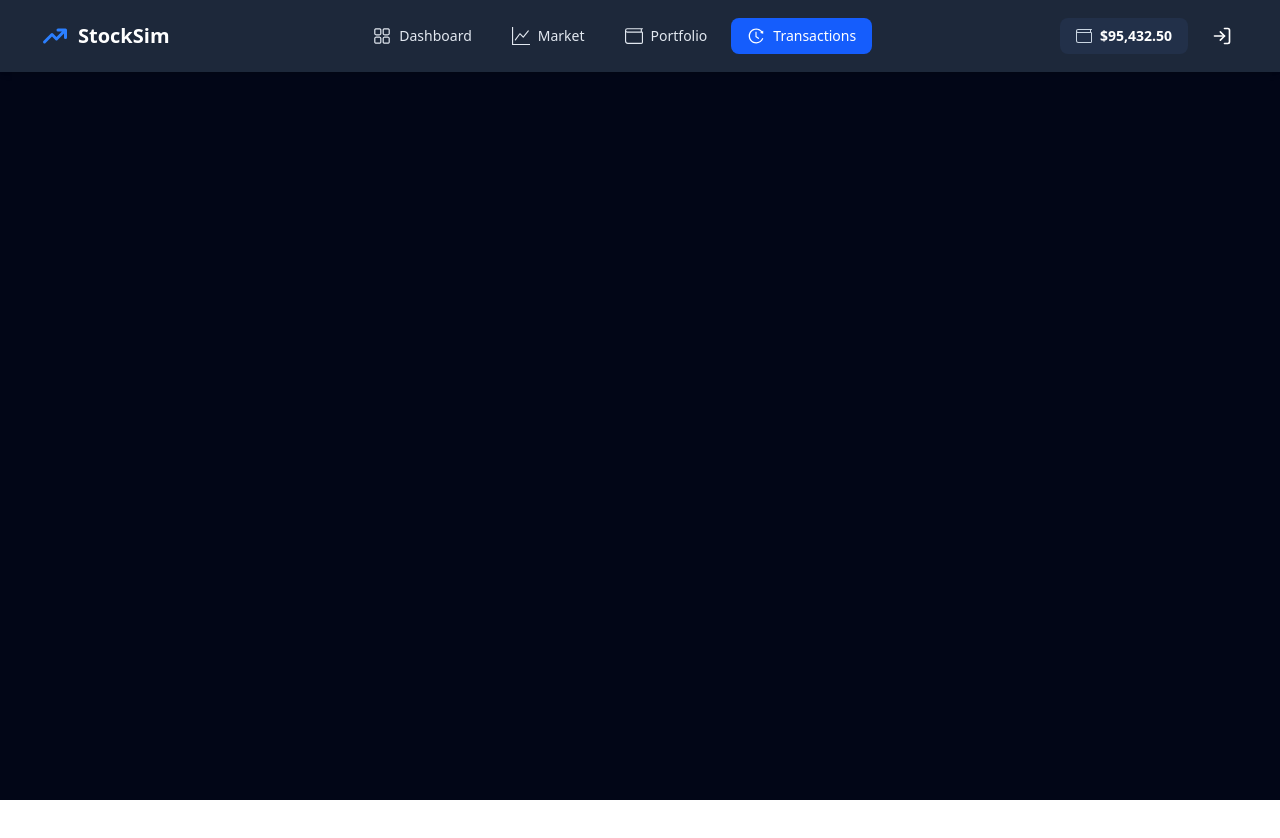
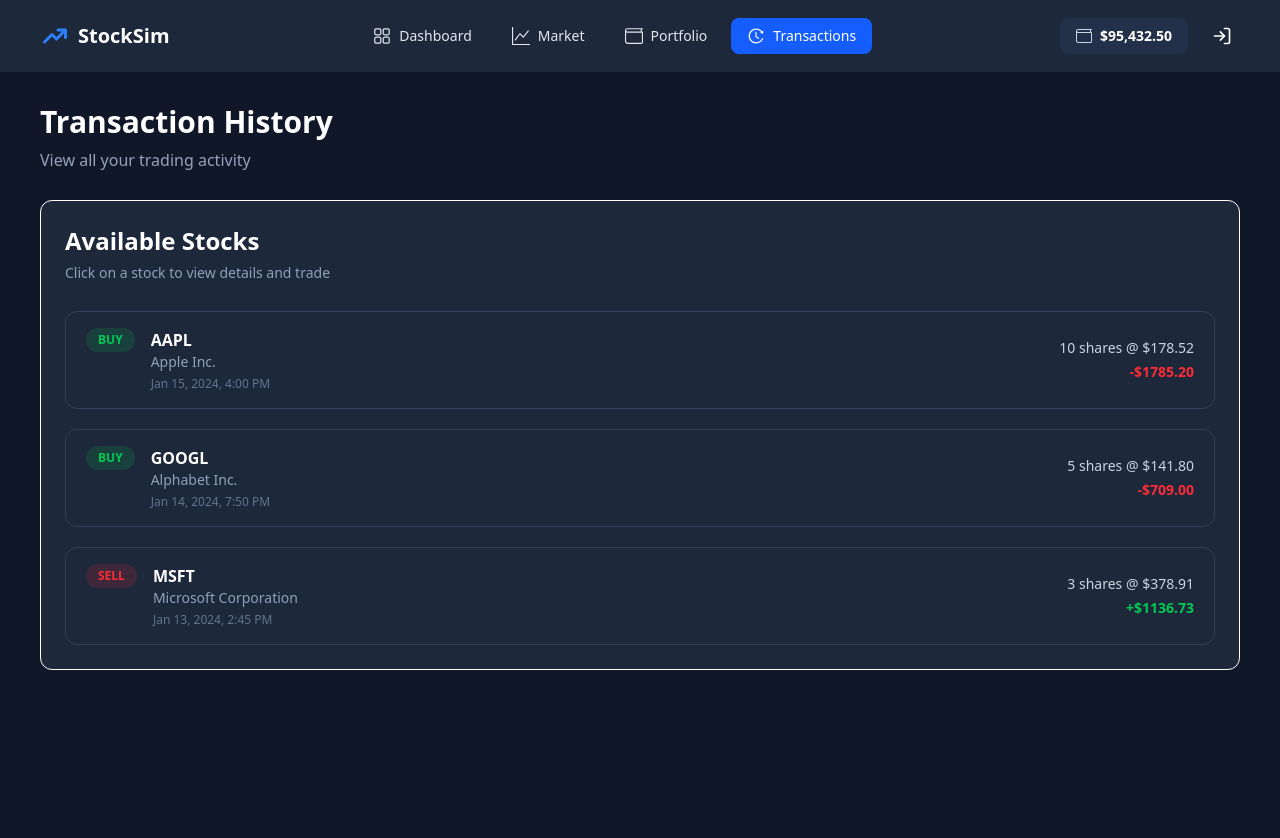
Before and after one commit to nisarg-gadhiya/stock-sim, a React (Vite) app: page /transactions in a window 1280 px wide. Shown: the top 838 px of the page. Before the commit the page ends 800 px from the top, so only its background shows below. Built offline with nearby package versions, Linux system fonts and the light colour scheme.

Commit message:
transaction page pushed

```diff
--- a/src/components/dashboard/RecentTransactions.jsx
+++ b/src/components/dashboard/RecentTransactions.jsx
@@ -5,7 +5,7 @@ import { transactions } from '../../data/transactions'
 const RecentTransactions = () => {
 
   return (
-    <div className='border rounded-lg bg-[#1D283A] p-6 flex flex-col gap-6'>
+    <div className='border rounded-xl bg-[#1D283A] p-6 flex flex-col gap-6'>
         <div className='flex flex-col'>
             <span className='text-2xl font-semibold'>Recent Transactions</span>
             <span className='mt-1.5 text-slate-400 text-sm'>Your latest trading activity</span>
--- a/src/components/market/StockList.jsx
+++ b/src/components/market/StockList.jsx
@@ -5,7 +5,7 @@ import {stocks} from '../../data/stocks'
 const StockList = () => {
   return (
     <div className='border rounded-xl bg-[#1D283A] p-6 flex flex-col gap-6'>
-      <div className='flex flex-col'>
+        <div className='flex flex-col'>
             <span className='text-2xl font-semibold'>Available Stocks</span>
             <span className='mt-1.5 text-slate-400 text-sm'>Click on a stock to view details and trade</span>
         </div>
--- a/src/components/portfolio/HoldingRow.jsx
+++ b/src/components/portfolio/HoldingRow.jsx
@@ -15,9 +15,8 @@ const HoldingRow = ({
     ((currentPrice - avgPrice) / avgPrice) * 100;
 
   return (
-    <div className="flex items-center justify-between px-4 py-3 rounded-xl border border-slate-600 hover:bg-[#24324a] transition-all">
+    <div className="flex items-center justify-between px-4 py-3 rounded-xl border border-slate-600 hover:bg-[#24324a] transition-all duration-400 cursor-pointer">
 
-      {/* Left */}
       <div className="flex flex-col">
         <span className="font-semibold">
           {symbol}
@@ -32,7 +31,6 @@ const HoldingRow = ({
         </span>
       </div>
 
-      {/* Right */}
       <div className="flex flex-col text-right gap-1">
 
         <span className="font-semibold text-slate-300">
--- /dev/null
+++ b/src/components/transactions/TransactionList.jsx
@@ -0,0 +1,29 @@
+import { transactions } from "../../data/transactions";
+import TransactionRow from "./TransactionRow";
+
+const TransactionList = () => {
+  return (
+    <div className="flex flex-col gap-5 border rounded-xl p-6 bg-[#1D283A]">
+
+      <div className='flex flex-col mb-2'>
+        <span className='text-2xl font-semibold'>Available Stocks</span>
+        <span className='mt-1.5 text-slate-400 text-sm'>Click on a stock to view details and trade</span>
+      </div>
+
+      {transactions.map((tx) => (
+        <TransactionRow
+          key={tx.symbol + tx.date}
+          type={tx.type}
+          symbol={tx.symbol}
+          company={tx.company}
+          shares={tx.shares}
+          price={tx.price}
+          date={tx.date}
+        />
+      ))}
+
+    </div>
+  );
+};
+
+export default TransactionList;
--- /dev/null
+++ b/src/components/transactions/TransactionRow.jsx
@@ -0,0 +1,65 @@
+import React from "react";
+
+const TransactionRow = ({
+  type,
+  symbol,
+  company,
+  shares,
+  price,
+  date,
+}) => {
+  const totalAmount = shares * price;
+
+  return (
+    <div className="flex items-center justify-between px-5 py-4 rounded-xl border border-slate-700 bg-[#1D283A] hover:bg-[#24324a] transition-all duration-400 cursor-pointer">
+
+      <div className="flex items-start gap-4">
+
+        <span
+          className={`px-3 py-1 text-xs font-semibold rounded-full
+            ${
+              type === "BUY"
+                ? "bg-green-500/15 text-green-500"
+                : "bg-red-500/15 text-red-500"
+            }`}
+        >
+          {type}
+        </span>
+
+        <div className="flex flex-col">
+          <span className="font-semibold">
+            {symbol}
+          </span>
+
+          <span className="text-sm text-slate-400">
+            {company}
+          </span>
+
+          <span className="text-xs text-slate-500 mt-1">
+            {date}
+          </span>
+        </div>
+      </div>
+
+      <div className="text-right">
+        <p className="text-sm text-slate-300">
+          {shares} shares @ ${price.toFixed(2)}
+        </p>
+
+        <p
+          className={`text-sm font-bold mt-1 ${
+            type === "BUY"
+              ? "text-red-500"
+              : "text-green-500"
+          }`}
+        >
+          {type === "BUY" ? "-" : "+"}$
+          {totalAmount.toFixed(2)}
+        </p>
+      </div>
+
+    </div>
+  );
+};
+
+export default TransactionRow;
--- a/src/data/transactions.js
+++ b/src/data/transactions.js
@@ -1,37 +1,26 @@
 export const transactions = [
   {
+    type: "BUY",
     symbol: "AAPL",
     company: "Apple Inc.",
-    type: "BUY",
-    qty: 10,
+    shares: 10,
     price: 178.52,
+    date: "Jan 15, 2024, 4:00 PM",
   },
   {
+    type: "BUY",
     symbol: "GOOGL",
     company: "Alphabet Inc.",
-    type: "BUY",
-    qty: 5,
-    price: 141.80,
+    shares: 5,
+    price: 141.8,
+    date: "Jan 14, 2024, 7:50 PM",
   },
   {
+    type: "SELL",
     symbol: "MSFT",
     company: "Microsoft Corporation",
-    type: "SELL",
-    qty: 3,
+    shares: 3,
     price: 378.91,
-  },
-  {
-    symbol: "TSLA",
-    company: "Tesla Inc.",
-    type: "BUY",
-    qty: 2,
-    price: 243.62,
-  },
-  {
-    symbol: "NVDA",
-    company: "NVIDIA Corporation",
-    type: "SELL",
-    qty: 4,
-    price: 612.44,
+    date: "Jan 13, 2024, 2:45 PM",
   },
 ];
--- a/src/pages/Transactions.jsx
+++ b/src/pages/Transactions.jsx
@@ -1,8 +1,15 @@
 import React from 'react'
+import TransactionList from '../components/transactions/TransactionList'
 
 const Transactions = () => {
   return (
-    <div>
+    <div className='w-full min-h-screen bg-[#0f1729] text-white mx-auto px-6 md:px-10 py-8 flex flex-col gap-5'>
+      <div>
+          <span className='text-3xl font-bold mb-2'>Transaction History</span>
+          <p className='text-[16px] text-[#94A3b8] my-2'>View all your trading activity</p>
+      </div>
+
+      <TransactionList />
 
     </div>
   )
```
Also changed, not shown: src/components/transactions/TransactionAmount.jsx (added), src/components/transactions/TransactionBadge.jsx (added), src/components/transactions/TransactionFilters.jsx (added).
